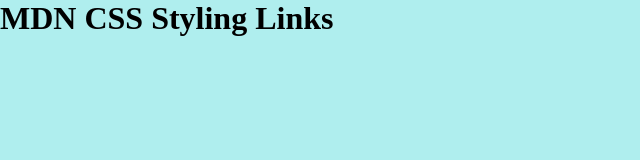
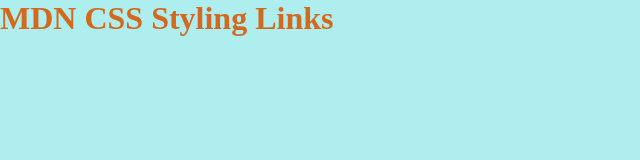
Before and after one commit to TXMack713/mdn-css-styling-links, a plain HTML site: page index.html in a window 1280 px wide. Shown: the whole page, without its empty margins (0-640 px from the left). Drawn offline with Linux system fonts and the light colour scheme.

Commit message:
2 files modified

```diff
--- a/index.html
+++ b/index.html
@@ -1,5 +1,6 @@
 <!-- <!DOCTYPE html> -->
 <html lang="en">
+
 <head>
   <meta charset="UTF-8">
   <meta http-equiv="X-UA-Compatible" content="IE=edge">
@@ -7,7 +8,12 @@
   <title>MDN CSS Styling Links</title>
   <link rel="stylesheet" href="styles.css" type="text/css" />
 </head>
+
 <body>
-  <h1>MDN CSS Styling Links</h1>
+  <header class="main">
+    <h1>MDN CSS Styling Links</h1>
+  </header>
+
 </body>
+
 </html>
--- a/styles.css
+++ b/styles.css
@@ -19,3 +19,7 @@ body {
 body {
   background: paleturquoise;
 }
+
+header.main {
+  color: chocolate;
+}
```
